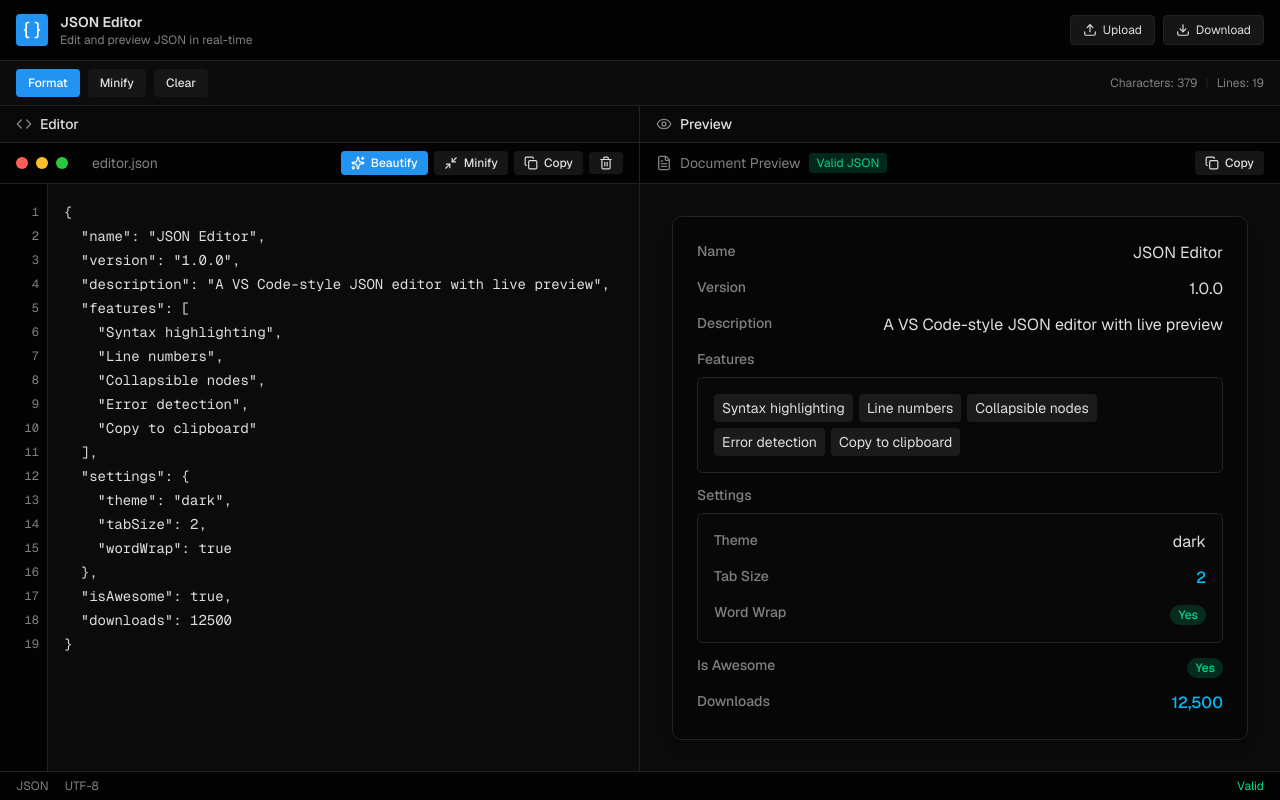
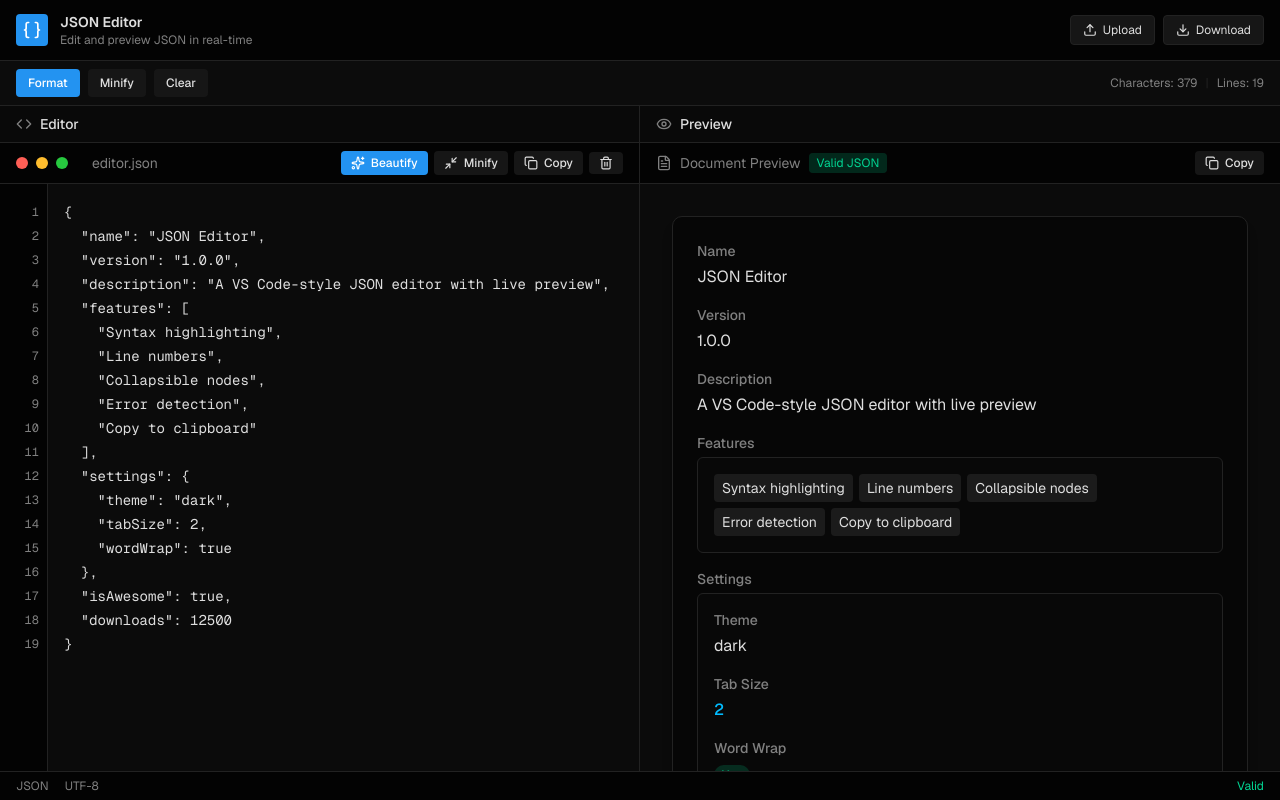
Before and after one commit to Gongchampou/json-converter, a Next.js app: page / in a window 1280 px wide. Built offline with nearby package versions, Linux system fonts and the light colour scheme.

Commit message:
fix: left-align key-value pairs in preview\n\nUpdate layout to left-align labels and values for cleaner flow.

```diff
--- a/components/json-preview.tsx
+++ b/components/json-preview.tsx
@@ -157,31 +157,22 @@ function RenderValue({ value, depth = 0 }: { value: unknown; depth?: number }) {
     }
 
     return (
-      <div className={`space-y-3 ${depth > 0 ? "" : ""}`}>
+      <div className={`space-y-4 ${depth > 0 ? "" : ""}`}>
         {entries.map(([key, val]) => {
           const isComplexValue =
             typeof val === "object" && val !== null && Object.keys(val).length > 0
 
           return (
-            <div key={key} className={isComplexValue ? "space-y-2" : ""}>
-              <div
-                className={`${
-                  isComplexValue
-                    ? "flex flex-col gap-1"
-                    : "flex items-start justify-between gap-4"
-                }`}
-              >
-                <span className="shrink-0 text-sm font-medium text-muted-foreground">
-                  {formatKey(key)}
-                </span>
-                {!isComplexValue && (
-                  <div className="text-right">
-                    <RenderValue value={val} depth={depth + 1} />
-                  </div>
-                )}
-              </div>
-              {isComplexValue && (
+            <div key={key} className="space-y-1">
+              <span className="block text-sm font-medium text-muted-foreground">
+                {formatKey(key)}
+              </span>
+              {isComplexValue ? (
                 <div className="rounded-lg border border-border bg-card/50 p-4">
+                  <RenderValue value={val} depth={depth + 1} />
+                </div>
+              ) : (
+                <div className="text-left">
                   <RenderValue value={val} depth={depth + 1} />
                 </div>
               )}
```
